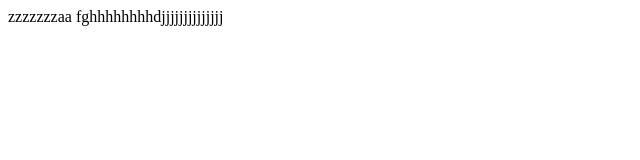
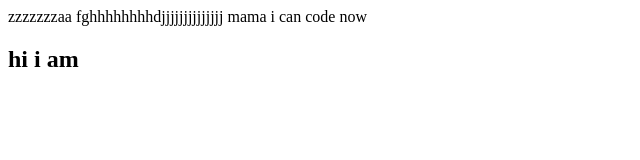
Before and after one commit to zamil51/my-first-repo, a plain HTML site: page index.html in a window 1280 px wide. Shown: the whole page, without its empty margins (0-640 px from the left). Drawn offline with Linux system fonts and the light colour scheme.

Commit message:
add nothing

```diff
--- a/index.html
+++ b/index.html
@@ -9,6 +9,8 @@
     fghhhhhhhhdjjjjjjjjjjjjjj
 </head>
 <body>
+    mama i can code now
+    <h2>hi i am </h2>
 
 </body>
 </html>
```
